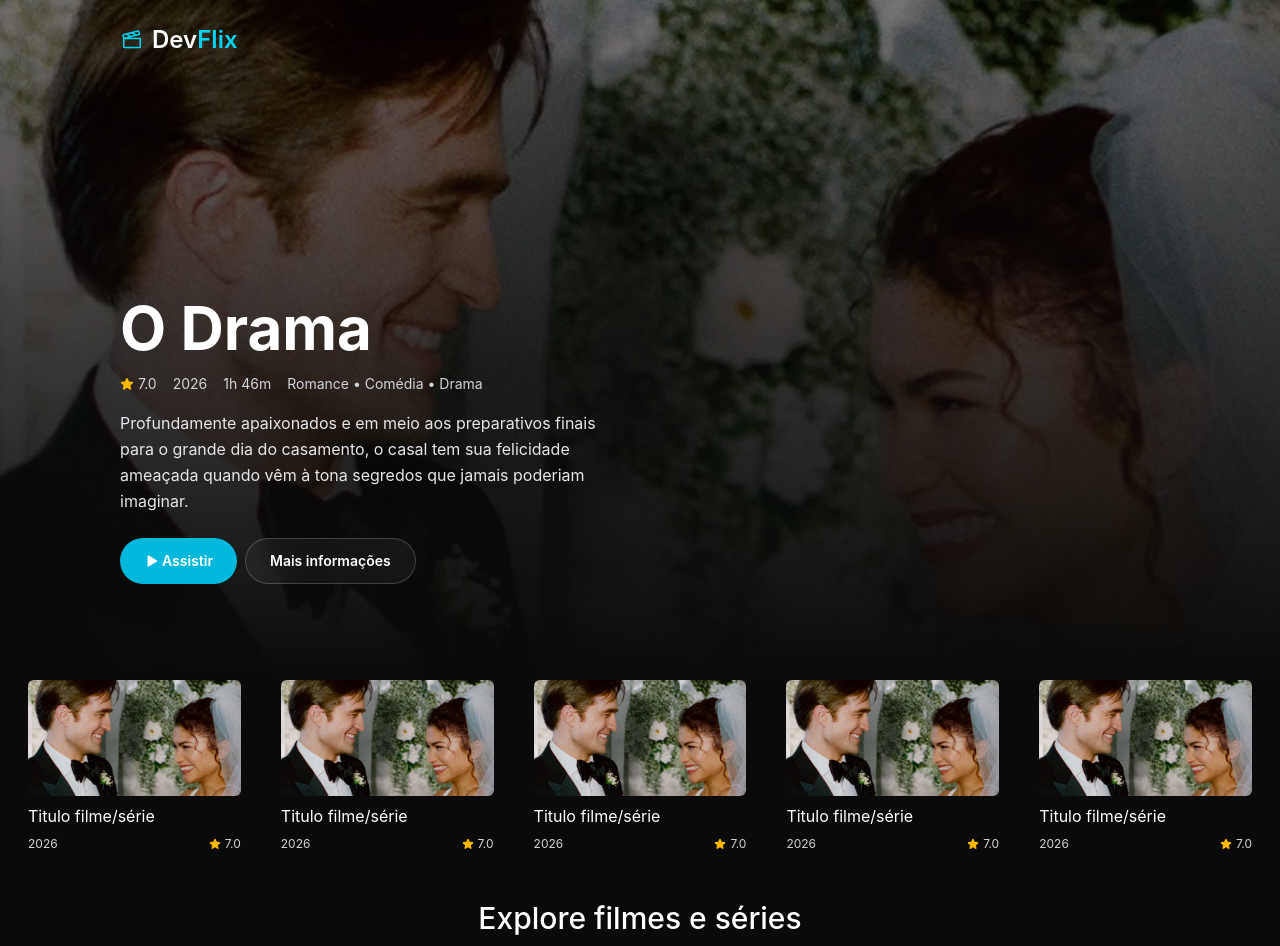
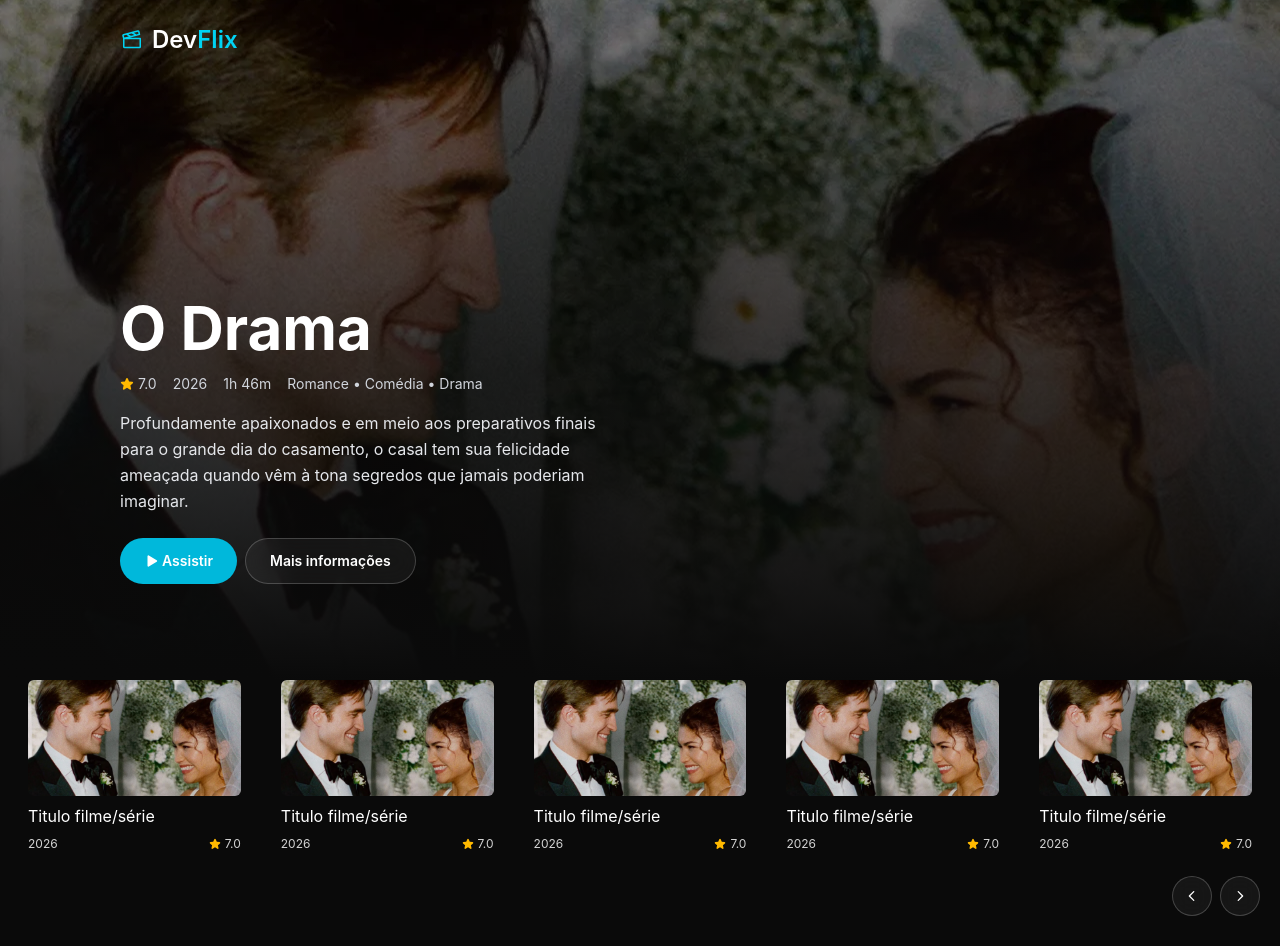
Before and after one commit to eduardavieira-dev/DevFlix-workshop, a React (Vite) app: page / in a window 1280 px wide. Shown: the top 946 px of the page. Built offline with nearby package versions, Linux system fonts and the light colour scheme.

Commit message:
feat: add navigation buttons for card scrolling

```diff
--- a/src/App.tsx
+++ b/src/App.tsx
@@ -1,4 +1,6 @@
 import {
+  CaretLeftIcon,
+  CaretRightIcon,
   FilmSlateIcon,
   FunnelIcon,
   HeartIcon,
@@ -83,6 +85,14 @@ function App() {
           <Card />
           <Card />
           <Card />
+        </div>
+        <div id="card-buttons" className="flex gap-2 justify-end mt-4">
+          <button className="text-sm md:text-md rounded-full border border-white/20 bg-white/5 p-3 font-semibold text-white backdrop-blur-md transition hover:bg-white/10 cursor-pointer hover:text-cyan-500 hover:border-cyan-500">
+            <CaretLeftIcon weight="bold" />
+          </button>
+          <button className="text-sm md:text-md rounded-full border border-white/20 bg-white/5 p-3 font-semibold text-white backdrop-blur-md transition hover:bg-white/10 cursor-pointer hover:text-cyan-500 hover:border-cyan-500">
+            <CaretRightIcon weight="bold" />
+          </button>
         </div>
       </main>
 
```
